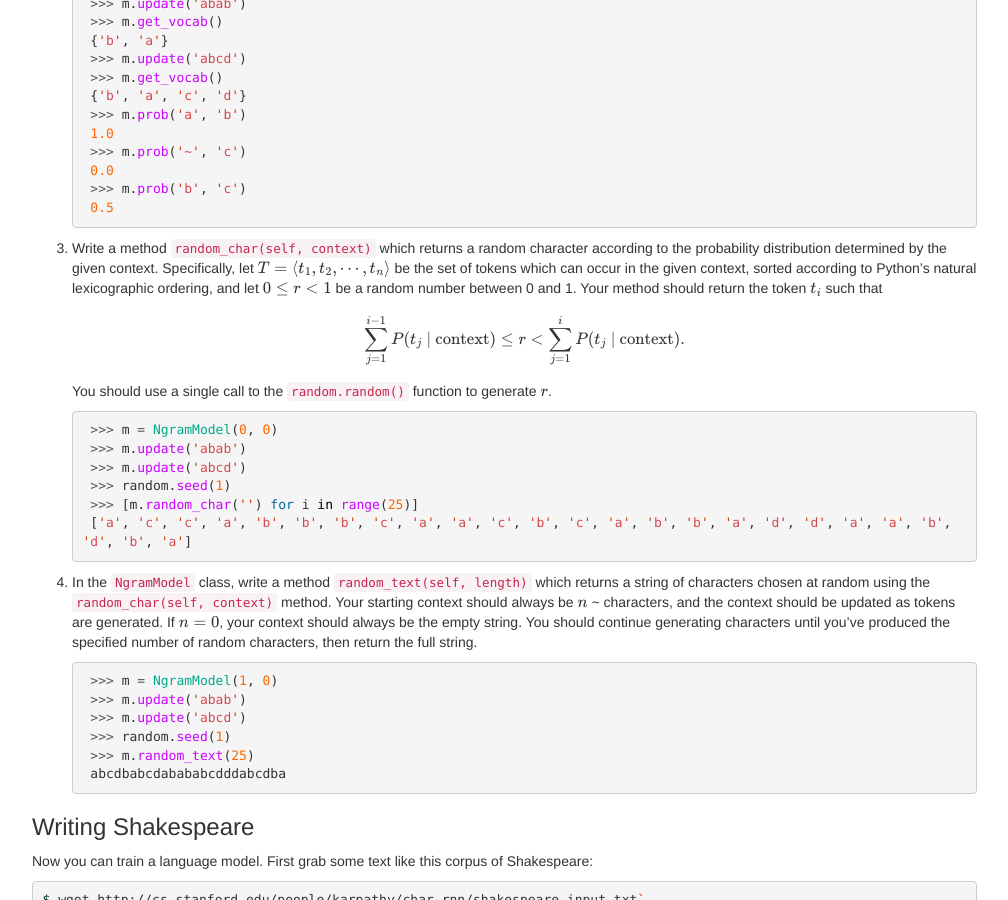
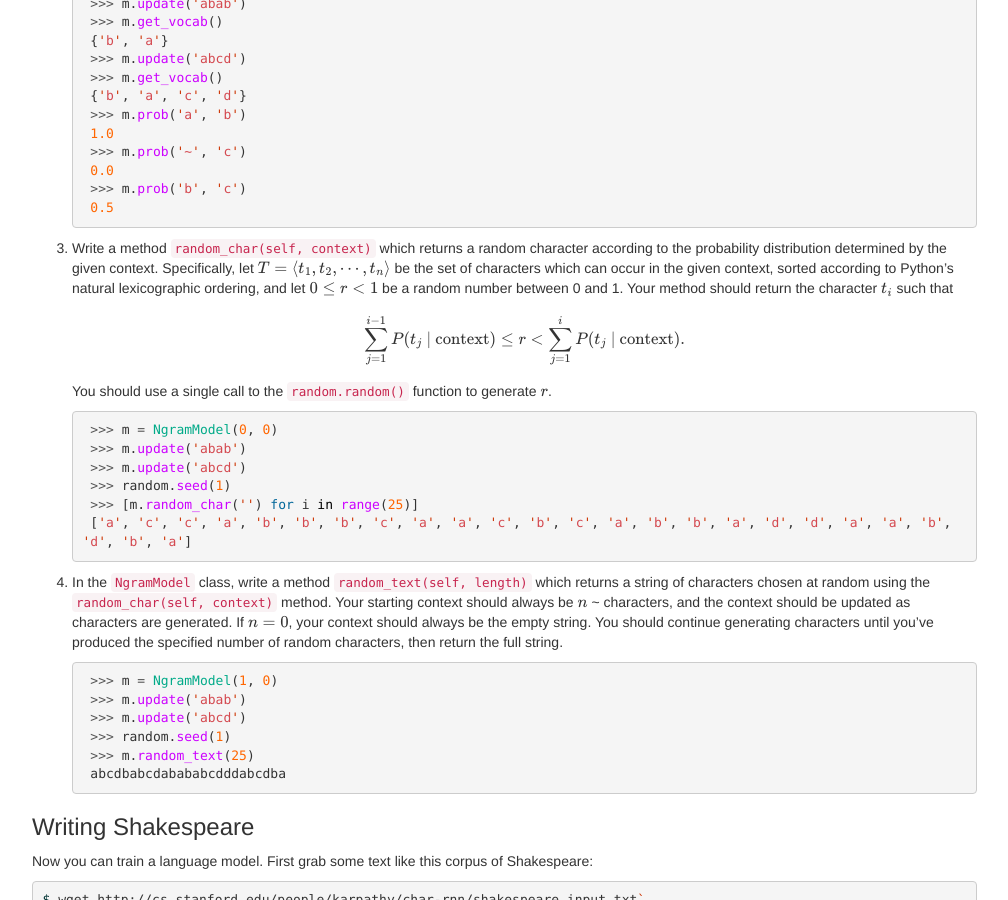
Before and after one commit to computational-linguistics-class/computational-linguistics-class.github.io, a Jekyll site: the page built from assignment5.md, in a window 1280 px wide and 900 px high, scrolled down 1119 px. Shown: the whole window, without its empty margins (233-1241 px from the left). Built offline with Jekyll 4.4.1, drawn with Linux system fonts in a browser that asks for light colours; nearby versions of some CDN libraries; formulas are drawn with MathJax 3; a script that is not in the unit is left out.

Commit message:
Replace word token with character for clarity

````diff
--- a/assignment5.md
+++ b/assignment5.md
@@ -104,7 +104,7 @@ In this section, you will build a simple n-gram language model that can be used
     0.5
     ```
 
-3. Write a method `random_char(self, context)` which returns a random character according to the probability distribution determined by the given context. Specifically, let $T=\langle t_1,t_2, \cdots, t_n \rangle$ be the set of tokens which can occur in the given context, sorted according to Python's natural lexicographic ordering, and let $0\le r<1$ be a random number between 0 and 1. Your method should return the token $t_i$ such that
+3. Write a method `random_char(self, context)` which returns a random character according to the probability distribution determined by the given context. Specifically, let $T=\langle t_1,t_2, \cdots, t_n \rangle$ be the set of characters which can occur in the given context, sorted according to Python's natural lexicographic ordering, and let $0\le r<1$ be a random number between 0 and 1. Your method should return the character $t_i$ such that
 
     $$\sum_{j=1}^{i-1} P(t_j\ |\ \text{context}) \le r < \sum_{j=1}^i P(t_j\ | \ \text{context}).$$
 
@@ -119,7 +119,7 @@ In this section, you will build a simple n-gram language model that can be used
     ['a', 'c', 'c', 'a', 'b', 'b', 'b', 'c', 'a', 'a', 'c', 'b', 'c', 'a', 'b', 'b', 'a', 'd', 'd', 'a', 'a', 'b', 'd', 'b', 'a']
     ```
 
-4. In the `NgramModel` class, write a method `random_text(self, length)` which returns a string of characters chosen at random using the `random_char(self, context)` method. Your starting context should always be $n$ ~ characters, and the context should be updated as tokens are generated. If $n=0$, your context should always be the empty string. You should continue generating characters until you've produced the specified number of random characters, then return the full string.
+4. In the `NgramModel` class, write a method `random_text(self, length)` which returns a string of characters chosen at random using the `random_char(self, context)` method. Your starting context should always be $n$ ~ characters, and the context should be updated as characters are generated. If $n=0$, your context should always be the empty string. You should continue generating characters until you've produced the specified number of random characters, then return the full string.
 
     ```python
     >>> m = NgramModel(1, 0)
````
